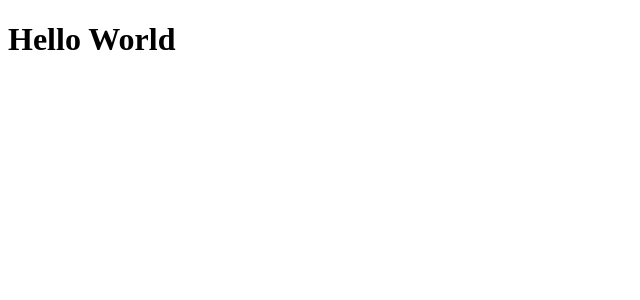
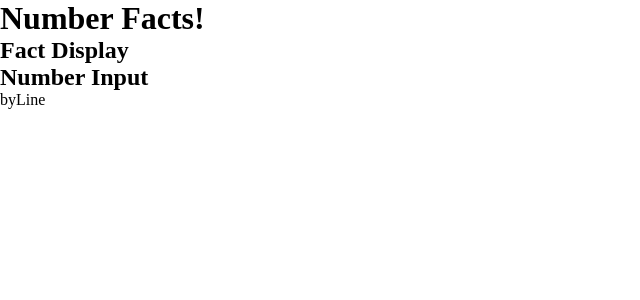
Before and after one commit to kmaustin32/ezra-numbers, a React (Vite) app: page / in a window 1280 px wide. Shown: the top 300 px of the page, without its empty margins (0-640 px from the left). Built offline with nearby package versions, Linux system fonts and the light colour scheme.

Commit message:
finally working

```diff
--- a/package.json
+++ b/package.json
@@ -19,6 +19,9 @@
   },
   "homepage": "https://github.com/kmaustin32/ezra-numbers#readme",
   "devDependencies": {
+    "babel-core": "^6.26.3",
+    "babel-preset-env": "^1.7.0",
+    "babel-preset-react": "^6.24.1",
     "parcel-bundler": "^1.12.4"
   },
   "dependencies": {
--- a/src/App.js
+++ b/src/App.js
@@ -1,12 +1,23 @@
 import React from 'react';
+//Style
+import GlobalStyle from './GlobalStyle';
+//Components
+import FactDisplay from './Components/FactDisplay';
+import NumInput from './Components/NumInput';
+import ByLine from './Components/ByLine';
+import TitleSection from './Components/TitleSection';
 
 const App = () => {
 
     return(
-        <div className="app">
-            <h1>Hello World</h1>
+        <div>
+            <GlobalStyle />
+            <TitleSection />
+            <FactDisplay />
+            <NumInput />
+            <ByLine />
         </div>
-    )
+    );
 };
 
 export default App;
--- /dev/null
+++ b/src/Components/ByLine.js
@@ -0,0 +1,12 @@
+import React from 'react';
+
+const ByLine = () => {
+
+    return(
+        <div>
+            <p>byLine</p>
+        </div>
+    )
+}
+
+export default ByLine;
--- /dev/null
+++ b/src/Components/FactDisplay.js
@@ -0,0 +1,12 @@
+import React from 'react';
+
+const FactDisplay = () => {
+
+    return(
+        <div>
+            <h2>Fact Display</h2>
+        </div>
+    )
+}
+
+export default FactDisplay;
--- /dev/null
+++ b/src/Components/NumInput.js
@@ -0,0 +1,12 @@
+import React from 'react';
+
+const NumInput = () => {
+
+    return(
+        <div>
+            <h2>Number Input</h2>
+        </div>
+    )
+}
+
+export default NumInput;
--- /dev/null
+++ b/src/Components/TitleSection.js
@@ -0,0 +1,12 @@
+import React from 'react';
+
+const TitleSection = () => {
+
+    return(
+        <div className="title">
+            <h1>Number Facts!</h1>
+        </div>
+    )
+}
+
+export default TitleSection;
--- /dev/null
+++ b/src/GlobalStyle.js
@@ -0,0 +1,12 @@
+import {createGlobalStyle} from 'styled-components';
+
+const GlobalStyle = createGlobalStyle`
+    * {
+        padding: 0;
+        margin: 0;
+        top: 0;
+        left: 0;
+    }
+`;
+
+export default GlobalStyle;
--- a/src/api.js
+++ b/src/api.js
@@ -1 +1,3 @@
 // Use www.http://numbersapi.com/ for your source
+
+const base_url = 'http://numbersapi.com/';
```
Also changed, not shown: .babelrc (added), 3 other files (tests, documents, lock files or other folders).
